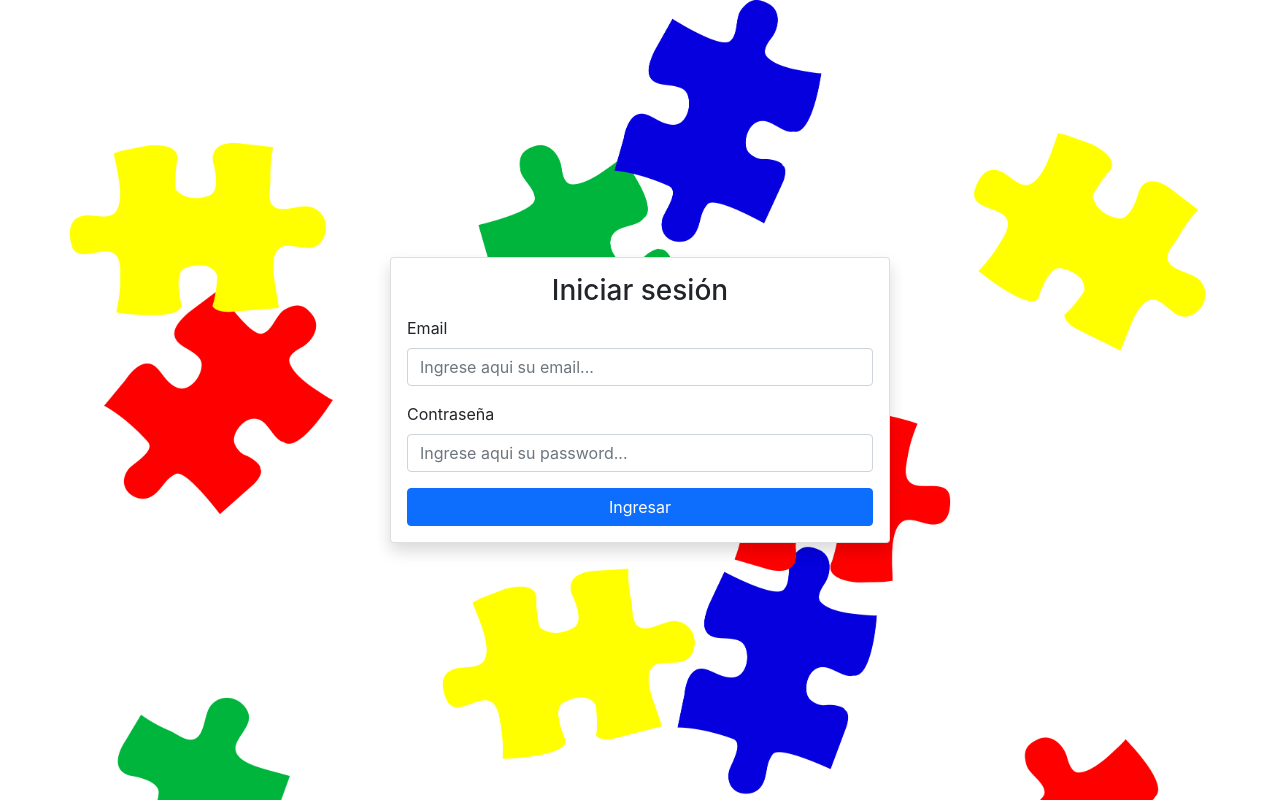
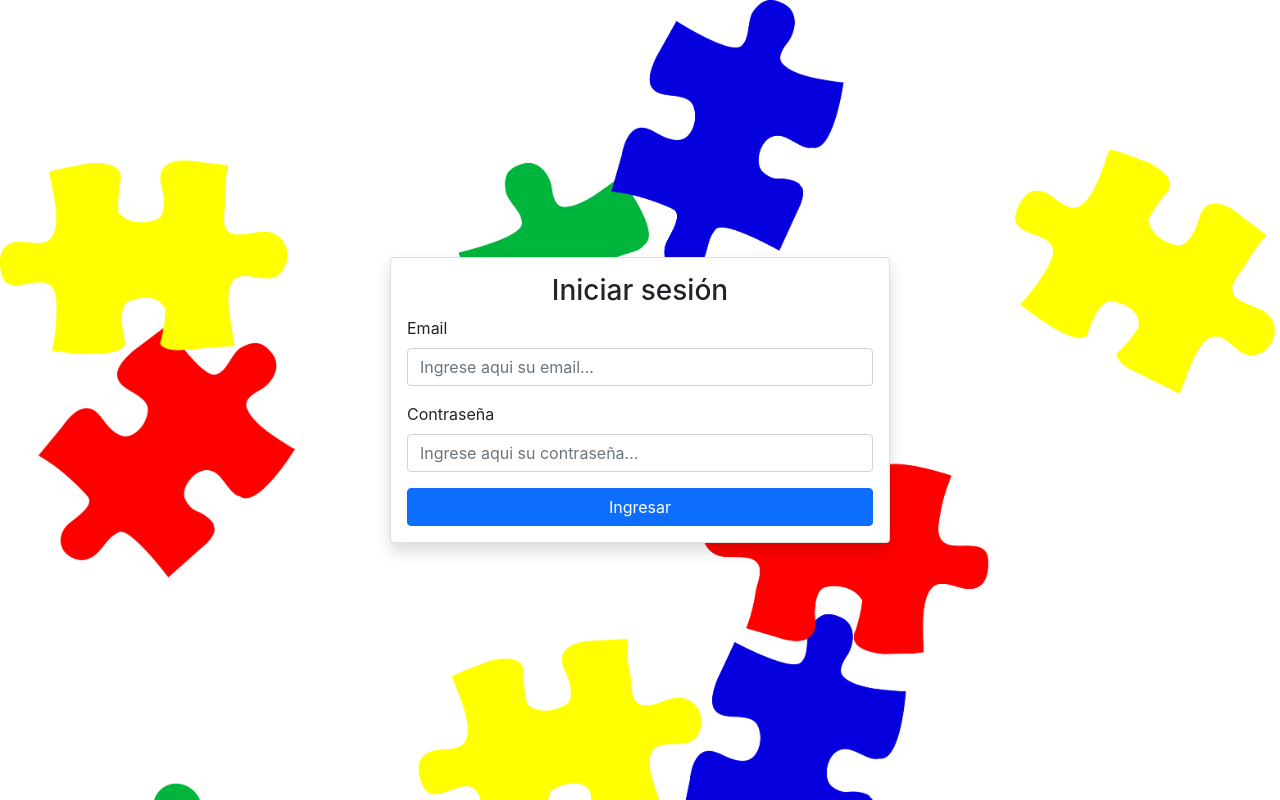
Before and after one commit to nico194/scapa-web, a React (Create React App) app: page /admin in a window 1280 px wide. Built offline with nearby package versions, Linux system fonts and the light colour scheme; no server answers.

Commit message:
Se arreglo pequeños errores de estilos de login

```diff
--- a/src/components/molecules/card/Card.js
+++ b/src/components/molecules/card/Card.js
@@ -2,7 +2,7 @@ import React from 'react'
 
 export default function Card({ children }) {
     return (
-        <div className='card shadow'>
+        <div className='card shadow mx-3'>
             <div className='card-body'>
                 { children }
             </div>
--- a/src/pages/login/Login.js
+++ b/src/pages/login/Login.js
@@ -25,12 +25,12 @@ function Login({ history }) {
 	}
 
 	return (
-		<div className='p-login vh-100 w-100 container d-flex justify-content-center align-items-center'>
+		<div className='p-login vh-100 w-100 d-flex justify-content-center align-items-center'>
 			<Card>
 				<h3 className='card-title text-center'>Iniciar sesión</h3>
 				<form onSubmit={handleSubmit}>
 					<Input label='Email' type='text' placeholer='Ingrese aqui su email...' onChange={ e => setEmail(e.target.value)} />
-					<Input label='Contraseña' type='password' placeholer='Ingrese aqui su password...' onChange={ e => setPassword(e.target.value)} />
+					<Input label='Contraseña' type='password' placeholer='Ingrese aqui su contraseña...' onChange={ e => setPassword(e.target.value)} />
 					<button type='submit' className='btn btn-primary w-100'>
 						{
 							loading ?
```
